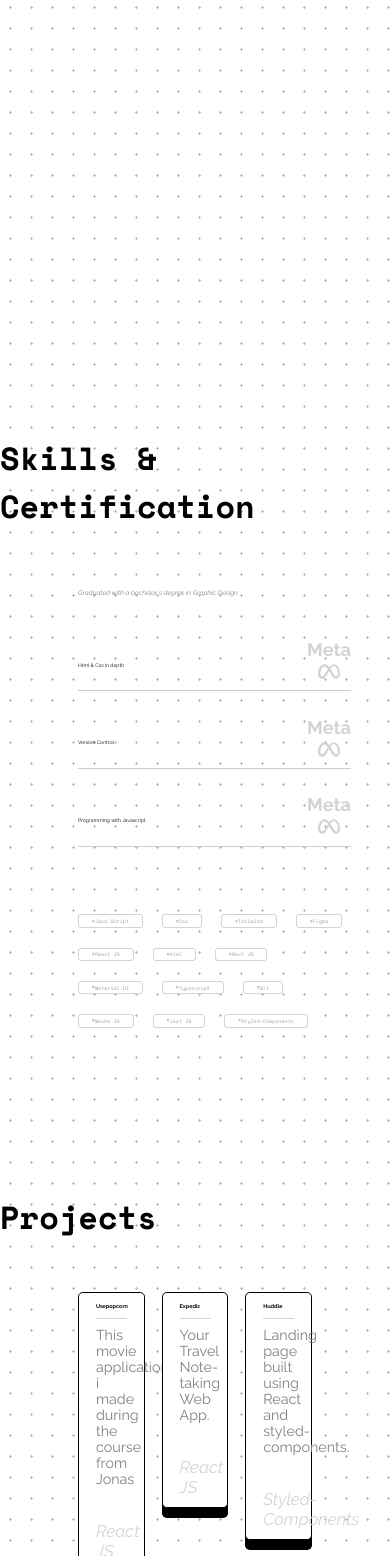
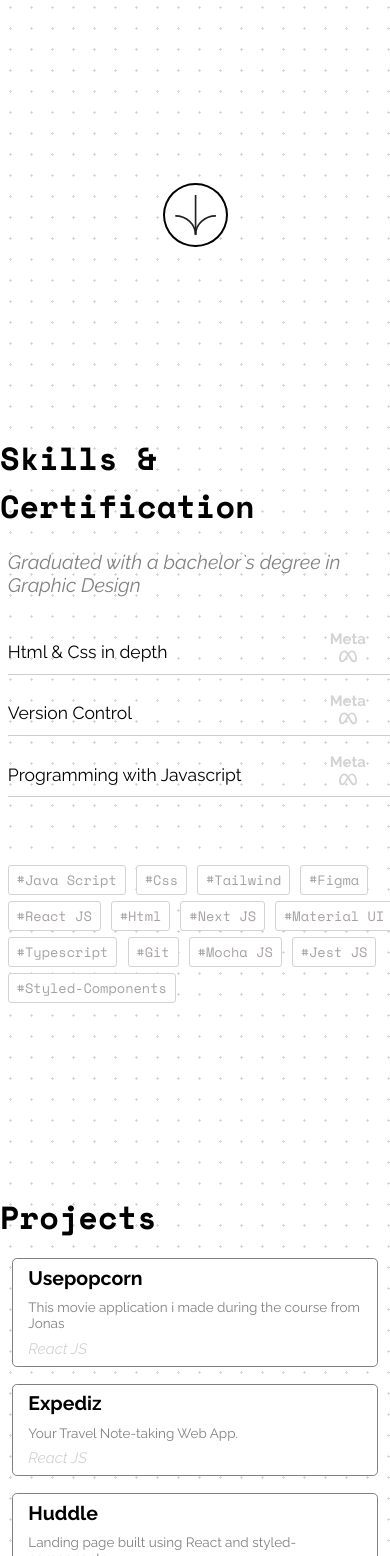
Before and after one commit to alberthoxha/Portfolio, a React (Vite) app: page / in a window 390 px wide. Shown: the part 444-2000 px from the top of the page. Built offline with nearby package versions, Linux system fonts and the light colour scheme.

Commit message:
responsive design

```diff
--- a/src/App.css
+++ b/src/App.css
@@ -26,7 +26,7 @@ html,
 body {
   -webkit-font-smoothing: antialiased;
 
-  background-image: radial-gradient(#bdbdbd 1.05px, #ffffff 1.05px);
+  background-image: radial-gradient(#d9d6d6 1.05px, #ffffff 1.05px);
   background-size: 21px 21px;
 }
 /*
--- a/src/component/About.css
+++ b/src/component/About.css
@@ -81,3 +81,57 @@
   background-color: #fff;
   padding: 0.5vw 0.8rem;
 }
+
+@media screen and (max-width: 940px) {
+  .cert h2 {
+    font-size: 5vw;
+    margin: 2vh 0;
+    font-weight: 400;
+    font-style: italic;
+    color: grey;
+  }
+
+  .contents {
+    max-width: 100%;
+    margin: 0 auto;
+  }
+  .cert {
+    display: flex;
+    flex-direction: column;
+    margin: 0 2vw;
+    width: 100%;
+    font-family: var(--ff-primary);
+  }
+  .cert .list {
+    margin-top: 1vw;
+  }
+  .list p {
+    display: flex;
+    justify-content: space-between;
+    align-items: center;
+    font-size: 4.5vw;
+    padding: 2vh 0 0 0;
+    border-bottom: 1px solid rgb(208, 204, 204);
+  }
+  .list span {
+    display: flex;
+    flex-direction: column;
+    align-items: center;
+    font-family: var(--ff-secondary);
+    color: lightgray;
+    font-size: 18px;
+    margin-right: 2rem;
+  }
+  .skills-card {
+    gap: 0.4rem;
+  }
+  .skills-card p {
+    font-family: var(--ff-primary);
+    font-size: 3.5vw;
+    border-radius: 3px;
+    border: 1px solid lightgrey;
+    background-color: #fff;
+    padding: 1vw 2vw;
+    margin-right: 1vw;
+  }
+}
--- a/src/component/Contact.css
+++ b/src/component/Contact.css
@@ -63,3 +63,40 @@
   text-align: center;
   font-family: "Courier New", Courier, monospace;
 }
+
+@media screen and (max-width: 940px) {
+  .form form {
+    display: flex;
+    border: none;
+    flex-direction: column;
+    margin: 14vw auto;
+    width: 90vw;
+  }
+  .form input {
+    font-family: var(--ff-secondary);
+    padding: 3vw 0 3vw 1vw;
+    border: none;
+    border-bottom: 1px solid #888;
+    background: transparent;
+    outline: none;
+  }
+  .btn {
+    border: none;
+    font-size: large;
+    font-family: var(--ff-secondary);
+    font-weight: bold;
+    border-radius: 55px;
+    padding: 12px 32px;
+    margin: 19vh auto;
+    background: black;
+    color: white;
+    cursor: pointer;
+    transition: 0.2s;
+  }
+  .cp-text {
+    color: grey;
+    text-align: center;
+    font-family: "Courier New", Courier, monospace;
+    margin-bottom: 12vw;
+  }
+}
--- a/src/component/Hero.css
+++ b/src/component/Hero.css
@@ -20,15 +20,18 @@
 }
 
 @media screen and (max-width: 940px) {
-  .hero .content p:nth-child(3) {
-    font-size: 2.6rem;
+  .hero .content {
+    max-width: 100%;
   }
-
-  .hero .content p:nth-child(4) {
-    font-size: 1.6rem;
+  .hero h5 {
+    font-size: 13vw;
+    line-height: 15vw;
+    margin-top: 15vw;
+  }
+  .arrow {
+    margin-top: 35vw;
   }
 }
-
 .arrow {
   display: flex;
   justify-content: center;
@@ -38,7 +41,6 @@
   position: relative;
   width: 65px;
   background: #fff;
-
   border: 2px solid black;
   border-radius: 50%;
   padding: 10px;
--- a/src/component/Navbar.css
+++ b/src/component/Navbar.css
@@ -70,6 +70,9 @@
 }
 
 @media screen and (max-width: 940px) {
+  .header .navbar h2 {
+    margin-left: 2vw;
+  }
   .header {
     max-width: 100%;
     background-color: rgba(0, 0, 0, 0.9);
--- a/src/component/Projects.css
+++ b/src/component/Projects.css
@@ -41,8 +41,6 @@ a {
   min-height: 25vh;
 }
 
-/* .card::first-line {
-} */
 .card:hover {
   box-shadow: 0 10px 0 0 chocolate;
   transform: scale(1.02);
@@ -71,13 +69,6 @@ a {
   color: grey;
 }
 
-@media (min-width: 60em) {
-  .card.featured {
-    grid-row: span 2;
-    grid-column: span 2;
-  }
-}
-
 .descp {
   display: flex;
   font-size: 1vw;
@@ -89,3 +80,46 @@ a {
   margin: 10vh auto;
   font-style: italic;
 }
+
+@media screen and (max-width: 940px) {
+  .card {
+    display: flex;
+    flex-direction: column;
+    justify-content: space-between;
+    margin: 0 3vw;
+    background-color: #ffff;
+    border: 1px solid grey;
+    border-radius: 0.3rem;
+    padding: 2vw 4vw;
+    box-shadow: 0 0 0 0 black;
+    min-height: 14vw;
+  }
+  .product-grid {
+    max-width: 100%;
+    display: flex;
+    flex-direction: column;
+    gap: 2vh;
+    padding-top: 2vh;
+    margin: 0 auto;
+  }
+  .title {
+    font-family: var(--ff-secondary);
+    border-bottom: none;
+    font-size: 5vw;
+  }
+  .card h3 {
+    font-size: 1.8vh;
+    margin-top: 1vh;
+  }
+  .card p {
+    font-family: var(--ff-secondary);
+    padding-top: 1px;
+    font-size: 1.6vh;
+  }
+  .formcontainer {
+    padding-top: 0;
+  }
+  .descp {
+    display: none;
+  }
+}
```
